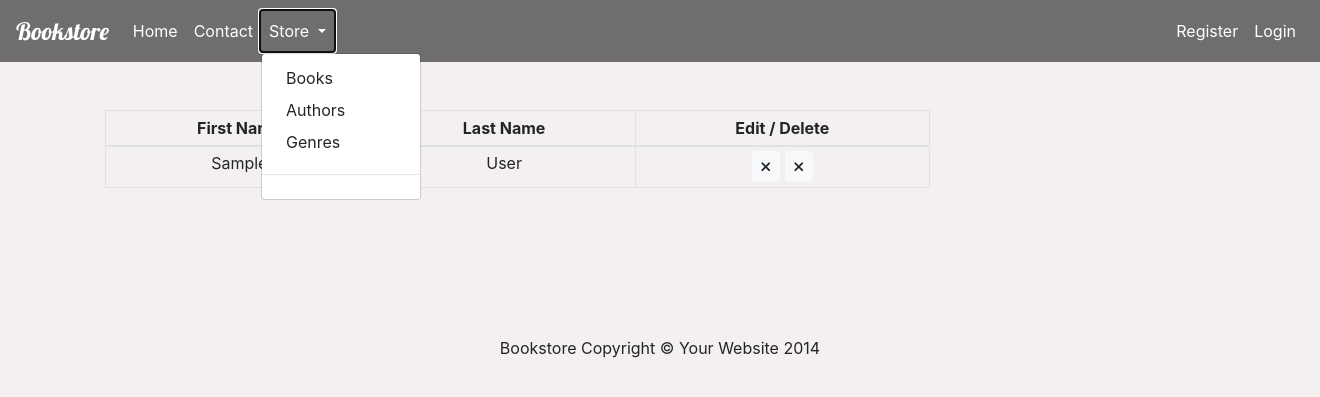
After one commit to tomekmatuszewski/Django_Bookstore, a Django app: page /bookstore/authors/ in a window 1320 px wide, after a click on "Store"; the page is wider, and only the part inside the window is pictured. The commit adds this page. Shown: the top 397 px of that part. Run offline with Django 3.2, Linux system fonts and the light colour scheme; tables that the repository leaves empty hold one stand-in row (values such as "Sample post"); some libraries are stand-ins or nearby versions.

Commit message:
authors crud added

```diff
--- a/books/static/books/books.css
+++ b/books/static/books/books.css
@@ -117,3 +117,10 @@ article .book-author{
      font-family: 'Josefin Sans', sans-serif;
      margin-top: 20px;
 }
+
+/*genre-authors table*/
+
+table{
+    text-align: center;
+    vertical-align: middle;
+}
--- /dev/null
+++ b/books/templates/books/authors_list.html
@@ -0,0 +1,51 @@
+{% extends "base.html" %}
+{% load has_group %}
+
+{% block content %}
+    <div class="col-md-9">
+         <article class="media content-section">
+
+
+             <table class="table table-bordered table-sm mt-5">
+                 <thead>
+                    <tr>
+                        <th scope="col">First Name</th>
+                        <th scope="col">Last Name</th>
+                        <th scope="col">Edit / Delete</th>
+                    </tr>
+                 </thead>
+                 <tbody>
+                    {% for author in authors %}
+                        <tr>
+                            <td>{{ author.first_name }}</td>
+                            <td>{{ author.last_name }}</td>
+                            <td>
+                                {% if user|has_group:"Moderators" or user.is_staff %}
+                                    <a href="{% url 'author-update' author.pk %}" class="btn btn-light btn-sm mr-2">
+                                        <i class="fas fa-pen"></i>
+                                    </a>
+                                {% else %}
+                                <a class="btn btn-light btn-sm" href="#">
+                                    <i class="fas fa-times"></i>
+                                </a>
+                                {% endif %}
+                                {% if user.is_stuff or user.is_superuser %}
+                                    <a class="btn btn-light btn-sm" href="{% url 'author-delete' author.pk %}">
+                                        <i class="fas fa-trash-alt"></i>
+                                    </a>
+                                {% else %}
+                                    <a class="btn btn-light btn-sm" href="#">
+                                        <i class="fas fa-times"></i>
+                                    </a>
+                                {% endif %}
+                            </td>
+                        </tr>
+                    {% endfor %}
+                 </tbody>
+             </table>
+         </article>
+
+
+
+    </div>
+{% endblock %}
--- a/books/urls.py
+++ b/books/urls.py
@@ -1,5 +1,6 @@
 from django.urls import path
-from books.views import BookListView, BookCreateView, BookDetailView, BookUpdateView, BookDeleteView, AuthorCreateView,GenreCreateView
+from books.views import BookListView, BookCreateView, BookDetailView, BookUpdateView, BookDeleteView, \
+    AuthorCreateView,GenreCreateView, AuthorListView, AuthorUpdateView, AuthorDeleteView
 
 urlpatterns = [
     path('bookstore/', BookListView.as_view(), name="bookstore"),
@@ -8,6 +9,9 @@ urlpatterns = [
     path('bookstore/book/<int:pk>/update/', BookUpdateView.as_view(), name="book-update"),
     path('bookstore/book/<int:pk>/delete/', BookDeleteView.as_view(), name="book-delete"),
     path('bookstore/author/create/', AuthorCreateView.as_view(), name="author-add"),
+    path('bookstore/authors/', AuthorListView.as_view(), name="authors"),
     path('bookstore/genre/create/', GenreCreateView.as_view(), name="genre-add"),
+    path('bookstore/author/<int:pk>/update', AuthorUpdateView.as_view(), name="author-update"),
+    path('bookstore/author/<int:pk>/delete', AuthorDeleteView.as_view(), name="author-delete"),
 
 ]
--- a/books/views/__init__.py
+++ b/books/views/__init__.py
@@ -6,5 +6,5 @@ from .views_book import (
     BookDeleteView
 )
 
-from .views_author import AuthorCreateView
+from .views_author import AuthorCreateView, AuthorListView, AuthorUpdateView, AuthorDeleteView
 from .views_genre import GenreCreateView
--- a/books/views/views_author.py
+++ b/books/views/views_author.py
@@ -1,13 +1,50 @@
 from django.urls import reverse_lazy
-from django.views.generic import CreateView
+from django.views.generic import CreateView, ListView, UpdateView, DeleteView
+from django.contrib import messages
+from books.models import Author
+from django.contrib.auth.mixins import LoginRequiredMixin, PermissionRequiredMixin, UserPassesTestMixin
 
-from books.models import Author
-from django.contrib.auth.mixins import LoginRequiredMixin, PermissionRequiredMixin
+
+class StaffRequiredMixin(UserPassesTestMixin):
+
+    def test_func(self):
+        return self.request.user.is_staff
 
 
 class AuthorCreateView(PermissionRequiredMixin, LoginRequiredMixin, CreateView):
     model = Author
     template_name = "books/form_author_genre.html"
-    success_url = reverse_lazy('bookstore')
     fields = '__all__'
     permission_required = 'books.add_author'
+
+    def get_success_url(self):
+        messages.success(self.request, "New author successfully added")
+        return reverse_lazy('authors')
+
+
+class AuthorListView(ListView):
+    model = Author
+    template_name = 'books/authors_list.html'
+    context_object_name = 'authors'
+
+
+class AuthorUpdateView(PermissionRequiredMixin, LoginRequiredMixin, UpdateView):
+    model = Author
+    template_name = "books/form_author_genre.html"
+    fields = '__all__'
+    success_url = reverse_lazy('bookstore')
+    permission_required = 'books.change_author'
+
+    def form_valid(self, form):
+        form.save()
+        messages.success(self.request, "Author data successfully changed")
+        return super().form_valid(form)
+
+
+class AuthorDeleteView(StaffRequiredMixin, LoginRequiredMixin, DeleteView):
+    model = Author
+    template_name = "books/author_confirm_delete.html"
+
+    def get_success_url(self):
+        messages.error(self.request, "Author data successfully deleted")
+        return reverse_lazy('authors')
--- a/templates/base.html
+++ b/templates/base.html
@@ -47,14 +47,15 @@
                 </a>
                 <div class="dropdown-menu" aria-labelledby="navbarDropdown">
                   <a class="dropdown-item" href="{% url 'bookstore' %}">Books</a>
+                  <a class="dropdown-item" href="{% url 'authors' %}">Authors</a>
+                  <a class="dropdown-item" href="#">Genres</a>
+                  <hr>
                     {% if user|has_group:"Moderators" or user.is_staff %}
                       <a class="dropdown-item" href="{% url 'book-add' %}">Add Book</a>
                       <a class="dropdown-item" href="{% url 'author-add' %}">Add Author</a>
                       <a class="dropdown-item" href="{% url 'genre-add' %}">Add Genre</a>
                     {% endif %}
-                  <div class="dropdown-divider">
 
-                  </div>
                 </div>
               </li>
             </ul>
```
Also changed, not shown: books/templates/books/author_confirm_delete.html (added, +17 -0 lines), requirements.txt (added, +7 -0 lines), readme.md (added).
